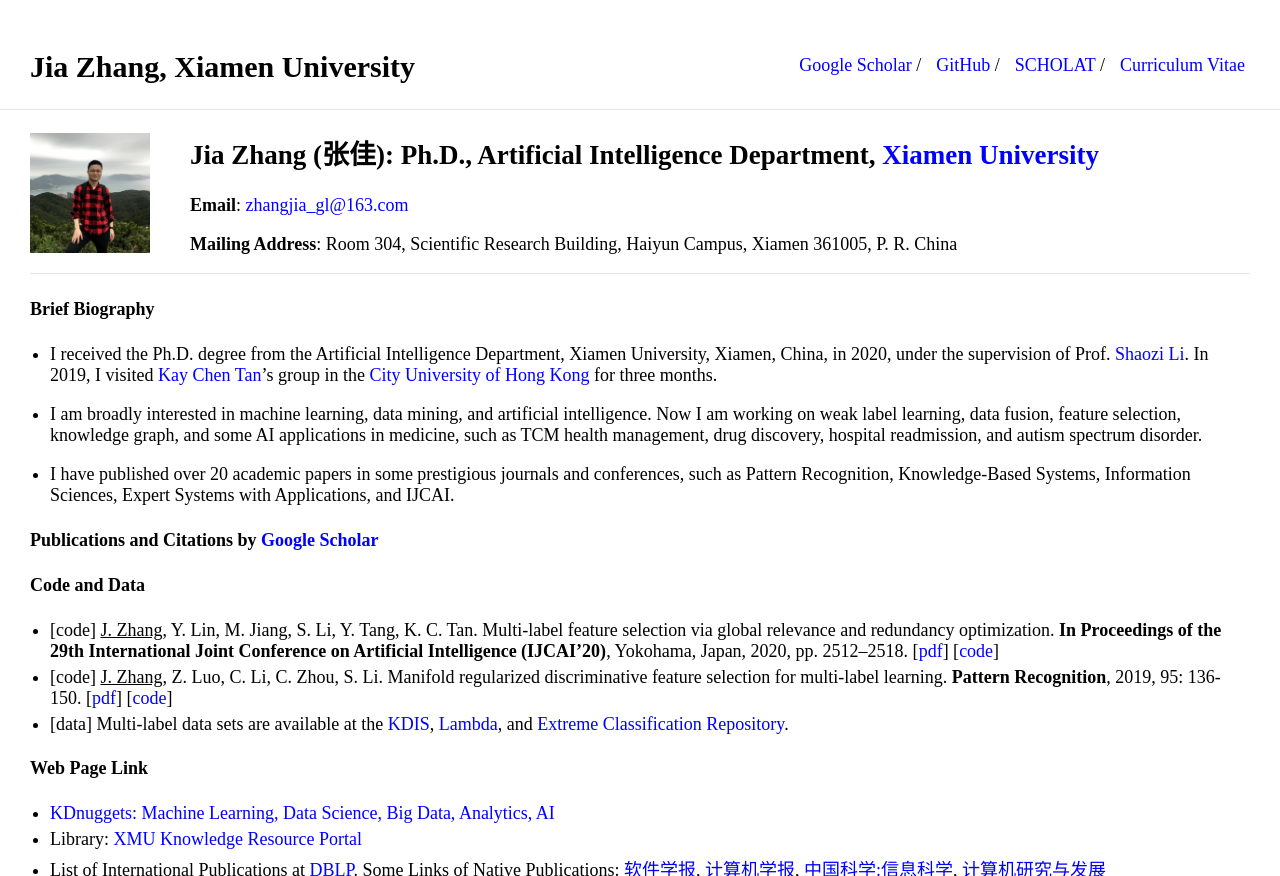
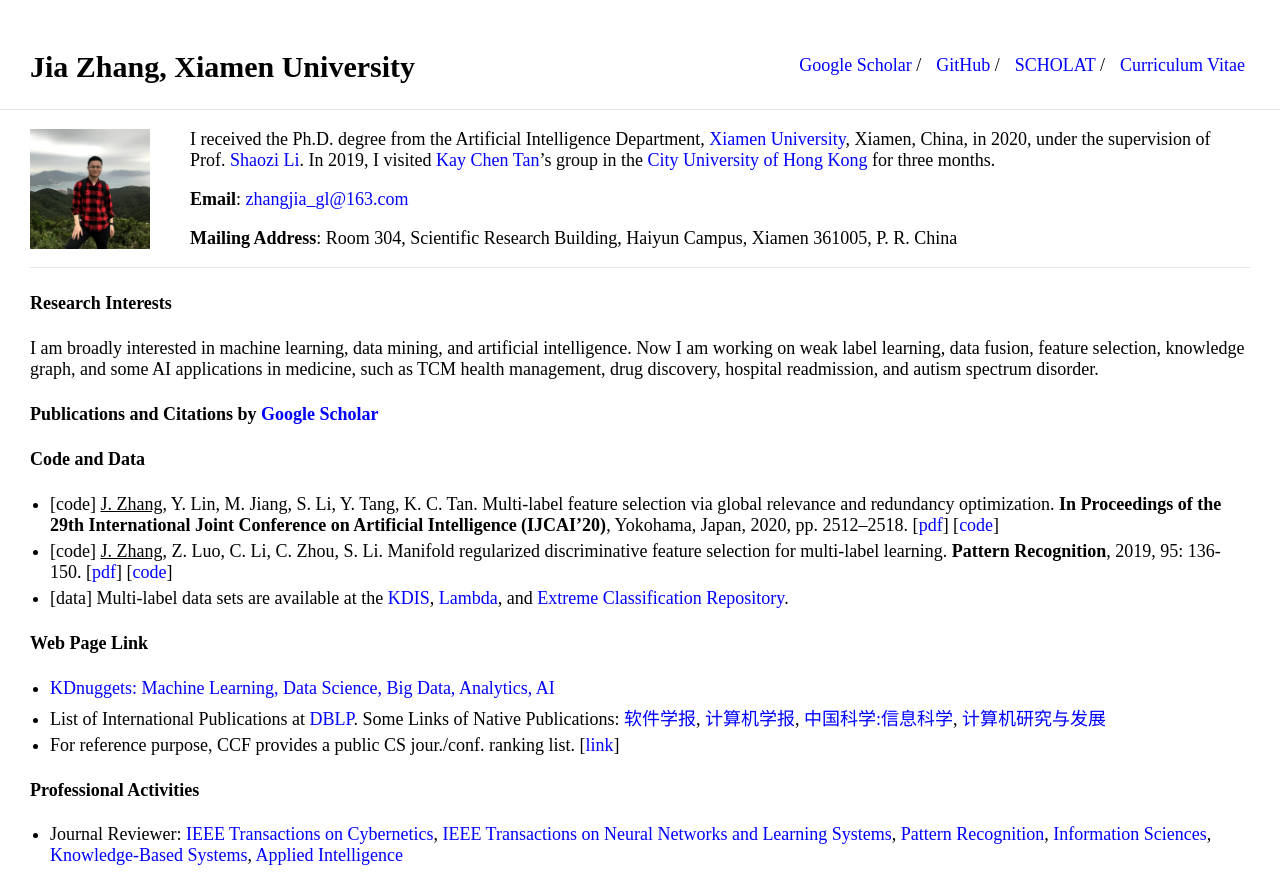
Before and after one commit to jiazhang-ml/jiazhang-ml.github.io, a Jekyll site: the page built from index.md, in a window 1280 px wide, cut to the strip 0-876 px from the top of the page. Built offline with Jekyll 4.4.1, drawn with Linux system fonts in a browser that asks for light colours.

Commit message:
Update index.md

```diff
--- a/index.md
+++ b/index.md
@@ -5,7 +5,7 @@ layout: default
 
 <img class="profile-picture" src="1.jpg">
 
-## **Jia Zhang (张佳)**: Ph.D., Artificial Intelligence Department, [Xiamen University](https://www.xmu.edu.cn/)
+I received the Ph.D. degree from the Artificial Intelligence Department, [Xiamen University](https://www.xmu.edu.cn/), Xiamen, China, in 2020, under the supervision of Prof. [Shaozi Li](http://imt.xmu.edu.cn/szdw.html). In 2019, I visited [Kay Chen Tan](http://www.cityu.edu.hk/stfprofile/kaytan.htm)'s group in the [City University of Hong Kong](https://www.cityu.edu.hk/) for three months.
 
 **Email**: [zhangjia_gl@163.com](mailto:zhangjia_gl@163.com)
 
@@ -13,13 +13,8 @@ layout: default
 
 ---
 
-#### Brief Biography
-
-* I received the Ph.D. degree from the Artificial Intelligence Department, Xiamen University, Xiamen, China, in 2020, under the supervision of Prof. [Shaozi Li](http://imt.xmu.edu.cn/szdw.html). In 2019, I visited [Kay Chen Tan](http://www.cityu.edu.hk/stfprofile/kaytan.htm)'s group in the [City University of Hong Kong](https://www.cityu.edu.hk/) for three months.
-
-* I am broadly interested in machine learning, data mining, and artificial intelligence. Now I am working on weak label learning, data fusion, feature selection, knowledge graph, and some AI applications in medicine, such as TCM health management, drug discovery, hospital readmission, and autism spectrum disorder.
-
-* I have published over 20 academic papers in some prestigious journals and conferences, such as Pattern Recognition, Knowledge-Based Systems, Information Sciences, Expert Systems with Applications, and IJCAI.
+#### Research Interests
+I am broadly interested in machine learning, data mining, and artificial intelligence. Now I am working on weak label learning, data fusion, feature selection, knowledge graph, and some AI applications in medicine, such as TCM health management, drug discovery, hospital readmission, and autism spectrum disorder.
 
 #### Publications and Citations by [Google Scholar](https://scholar.google.com.hk/citations?user=yBaTk-gAAAAJ&hl=en)
 #### Code and Data
@@ -29,7 +24,6 @@ layout: default
 
 #### Web Page Link
 * [KDnuggets: Machine Learning, Data Science, Big Data, Analytics, AI](https://www.kdnuggets.com/)
-* Library: [XMU Knowledge Resource Portal](https://library.xmu.edu.cn/)
 * List of International Publications at [DBLP](https://dblp.uni-trier.de/db/). Some Links of Native Publications: [软件学报](http://navi.cnki.net/knavi/JournalDetail?pcode=CJFD&pykm=RJXB), [计算机学报](http://navi.cnki.net/knavi/JournalDetail?pcode=CJFD&pykm=JSJX), [中国科学:信息科学](http://navi.cnki.net/knavi/JournalDetail?pcode=CJFD&pykm=PZKX), [计算机研究与发展](http://navi.cnki.net/knavi/JournalDetail?pcode=CJFD&pykm=JFYZ)
 * For reference purpose, CCF provides a public CS jour./conf. ranking list. [[link](https://www.ccf.org.cn/Academic_Evaluation/By_category/)]
 
```
